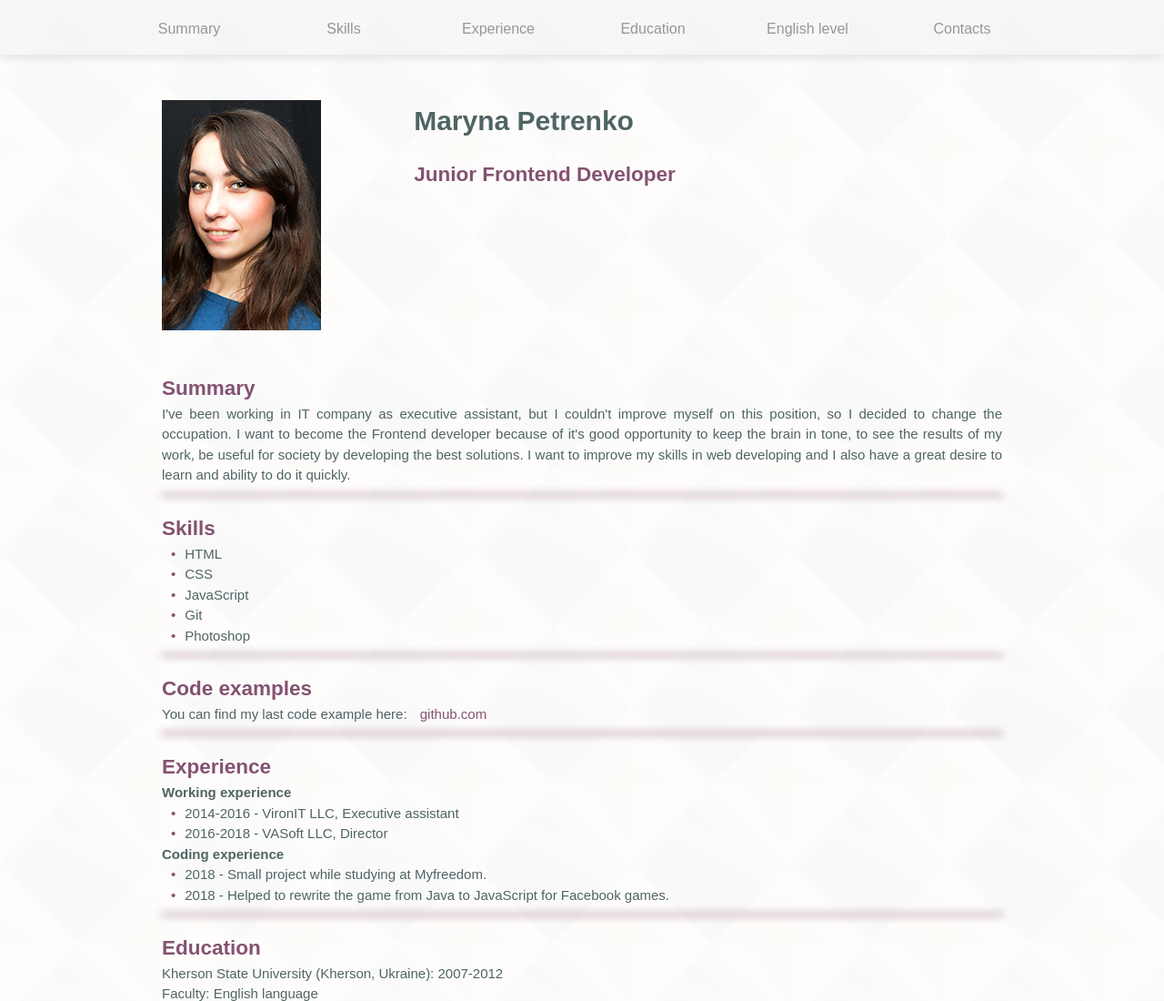
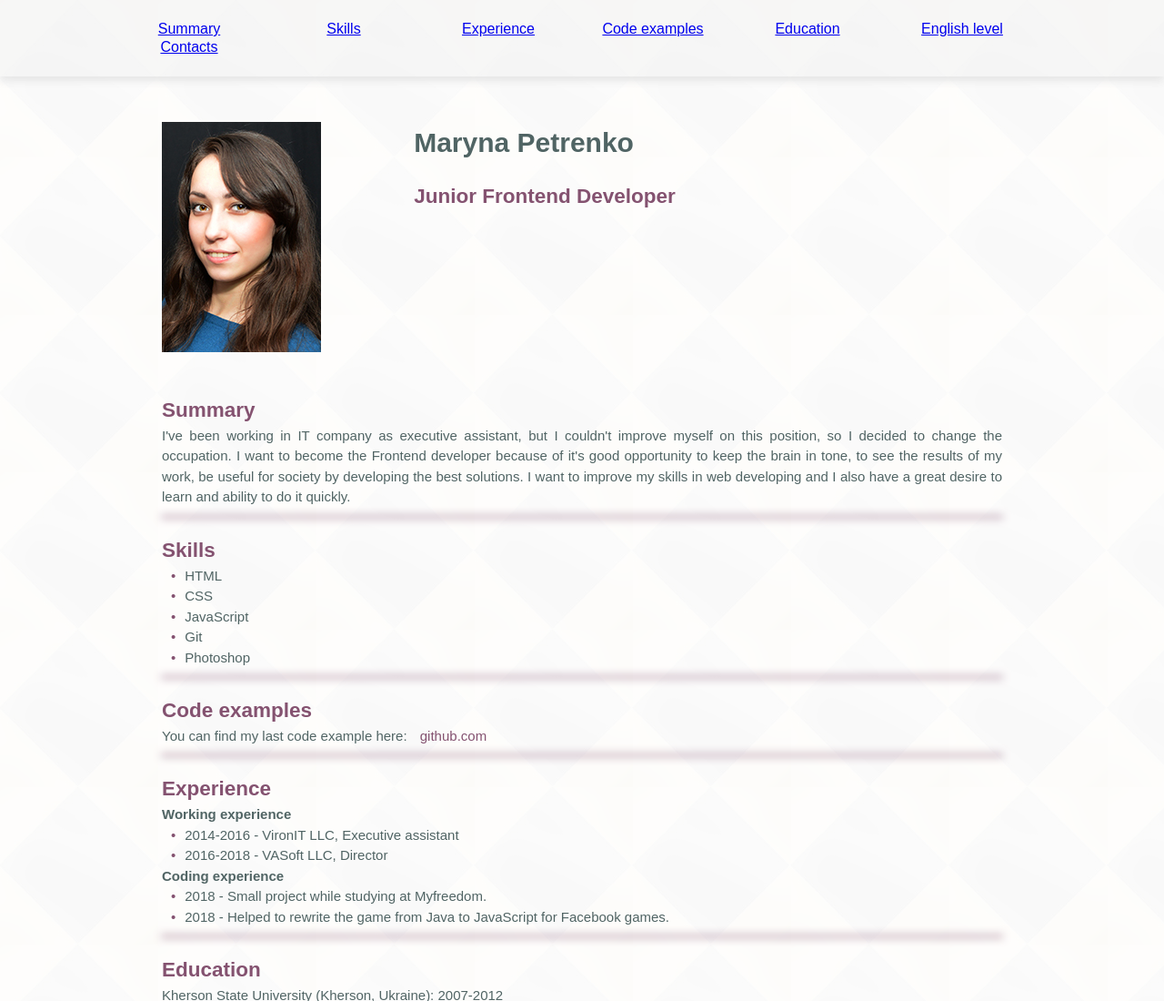
Before and after one commit to marinbonibon/rsschool-2019Q1-cv, a plain HTML site: page index.html in a window 1280 px wide. Shown: the top 1100 px of the page at 91% size. Drawn offline with Linux system fonts and the light colour scheme.

Commit message:
feat: add links to nav items

```diff
--- a/index.html
+++ b/index.html
@@ -11,12 +11,13 @@
 <header class="header">
   <nav class="navigation max-width">
     <ul class="menu">
-      <li class="item">Summary</li>
-      <li class="item">Skills</li>
-      <li class="item">Experience</li>
-      <li class="item">Education</li>
-      <li class="item">English level</li>
-      <li class="item">Contacts</li>
+      <li class="item"><a href="#summary">Summary</a></li>
+      <li class="item"><a href="#scills">Skills</a></li>
+      <li class="item"><a href="#experience">Experience</a></li>
+      <li class="item"><a href="#code-examples">Code examples</a></li>
+      <li class="item"><a href="#education">Education</a></li>
+      <li class="item"><a href="#english-level">English level</a></li>
+      <li class="item"><a href="#contacts">Contacts</a></li>
     </ul>
   </nav>
 </header>
@@ -32,7 +33,7 @@
       </div>
     </div>
     <article class="inner">
-      <h2 class="subtitle additional-font-color">Summary</h2>
+      <h2 class="subtitle additional-font-color" id="summary">Summary</h2>
       <p>I've been working in IT company as executive assistant, but I couldn't improve myself on this position,
         so I decided to change the occupation. I want to become the Frontend developer because of it's good opportunity
         to keep the brain in tone, to see the results of my work, be useful for society by developing the best
@@ -42,7 +43,7 @@
     </article>
     <hr class="line">
     <article class="inner">
-      <h2 class="subtitle additional-font-color">Skills</h2>
+      <h2 class="subtitle additional-font-color" id="skills">Skills</h2>
       <ul class="list">
         <li class="list-item">HTML</li>
         <li class="list-item">CSS</li>
@@ -53,14 +54,14 @@
     </article>
     <hr class="line">
     <article class="inner">
-      <h2 class="subtitle additional-font-color">Code examples</h2>
+      <h2 class="subtitle additional-font-color" id="code-examples">Code examples</h2>
       <p>You can find my last code example here:
         <a class="link additional-font-color" href="https://github.com/marinbonibon/advanced-zeros">github.com</a>
       </p>
     </article>
     <hr class="line">
     <article class="inner">
-      <h2 class="subtitle additional-font-color">Experience</h2>
+      <h2 class="subtitle additional-font-color" id="experience">Experience</h2>
       <h4>Working experience</h4>
       <ul class="list">
         <li class="list-item">2014-2016 - VironIT LLC, Executive assistant</li>
@@ -74,7 +75,7 @@
     </article>
     <hr class="line">
     <article class="inner">
-      <h2 class="subtitle additional-font-color">Education</h2>
+      <h2 class="subtitle additional-font-color" id="education">Education</h2>
       <dl>
         <dt>Kherson State University (Kherson, Ukraine): 2007-2012</dt>
         <dd>Faculty: English language</dd>
@@ -84,7 +85,7 @@
     </article>
     <hr class="line">
     <article class="inner">
-      <h2 class="subtitle additional-font-color">English level</h2>
+      <h2 class="subtitle additional-font-color" id="english-level">English level</h2>
       <span>English level: B1 (according testing.by).</span>
       <p>I learned English while studying at University, now practice it on
         <a class="link additional-font-color" href="https://lingualeo.com">lingvaleo.com.</a>
@@ -95,7 +96,7 @@
 </div>
 <footer class="footer">
   <div class="footer-container max-width">
-    <h3 class="subtitle additional-font-color">Contact me:</h3>
+    <h3 class="subtitle additional-font-color" id="contacts">Contact me:</h3>
     <ul class="list contacts">
       <li><a class="link additional-font-color phone" href="tel:375333371628"><i class="fas fa-phone icon"></i>
         +375(33) 337-16-28</a></li>
```
